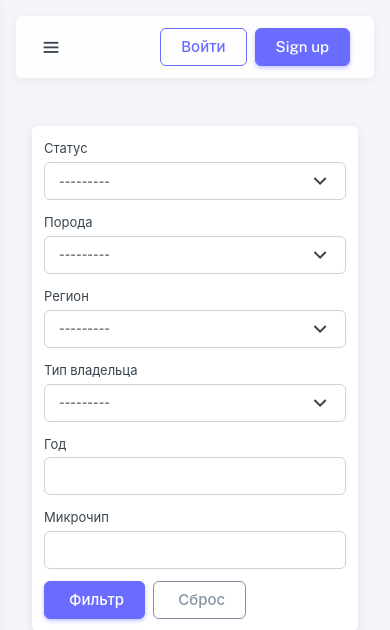
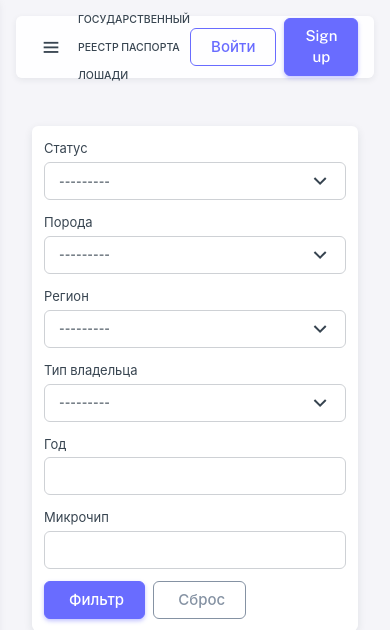
Before and after one commit to RizobekS/passport_registry, a Django app: page /list/ in a window 390 px wide. Shown: the top 630 px of the page. Run offline with Django 5.2, Linux system fonts and the light colour scheme; data that the repository does not hold is empty; some libraries are stand-ins or nearby versions.

```diff
--- a/templates/layout/partials/navbar/navbar.html
+++ b/templates/layout/partials/navbar/navbar.html
@@ -31,6 +31,11 @@
     <div class="navbar-nav align-items-center ms-auto d-md-block d-none">
       <div class="nav-item d-flex align-items-center">
         <h5 class="m-0 text-uppercase">Государственный реестр паспорта лошади</h5>
+      </div>
+    </div>
+    <div class="navbar-nav align-items-center ms-auto d-sm-block d-md-none d-lg-none d-xl-none">
+      <div class="nav-item d-flex align-items-center">
+        <h5 class="m-0 text-uppercase fs-tiny" >Государственный реестр паспорта лошади</h5>
       </div>
     </div>
 
```
